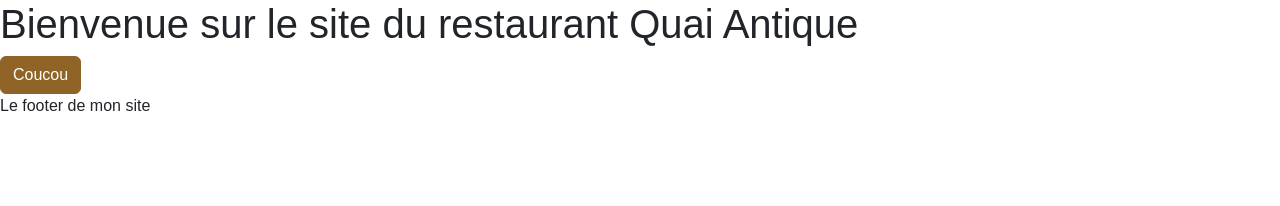
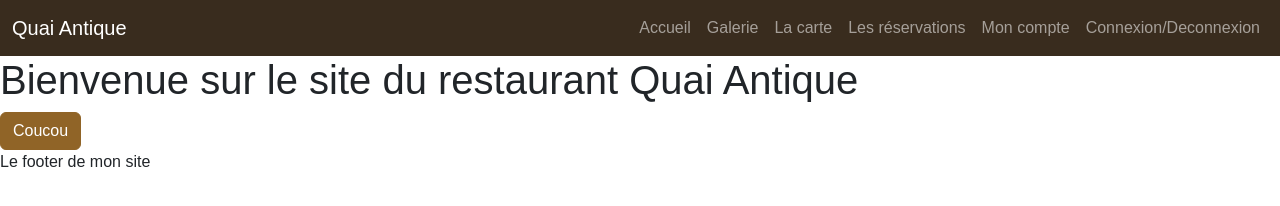
Before and after one commit to adesombre/dev-quai-antique, a website with bundled scripts: page index.html in a window 1280 px wide. Built offline with nearby package versions, Linux system fonts and the light colour scheme; files whose address does not match are found by name; a web font is replaced by a local one.

Commit message:
add site header

```diff
--- a/index.html
+++ b/index.html
@@ -11,7 +11,38 @@
 </head>
 <body>
     <header>
-
+           <header>
+        <nav class="navbar navbar-expand-lg bg-dark" data-bs-theme="dark">
+            <div class="container-fluid">
+              <a class="navbar-brand" href="/">Quai Antique</a>
+              <button class="navbar-toggler" type="button" data-bs-toggle="collapse" data-bs-target="#navbarSupportedContent" aria-controls="navbarSupportedContent" aria-expanded="false" aria-label="Toggle navigation">
+                <span class="navbar-toggler-icon"></span>
+              </button>
+              <div class="collapse navbar-collapse" id="navbarSupportedContent">
+                <ul class="navbar-nav ms-auto mb-2 mb-lg-0">
+                  <li class="nav-item">
+                    <a class="nav-link" href="/">Accueil</a>
+                  </li>
+                  <li class="nav-item">
+                    <a class="nav-link" href="/galerie">Galerie</a>
+                  </li>
+                  <li class="nav-item">
+                    <a class="nav-link" href="#">La carte</a>
+                  </li>
+                  <li class="nav-item">
+                    <a class="nav-link" href="#">Les réservations</a>
+                  </li>
+                  <li class="nav-item">
+                    <a class="nav-link" href="#">Mon compte</a>
+                  </li>
+                  <li class="nav-item">
+                    <a class="nav-link" href="#">Connexion/Deconnexion</a>
+                  </li>
+                </ul>
+              </div>
+            </div>
+          </nav>
+    </header>
 
 
     </header>
```
